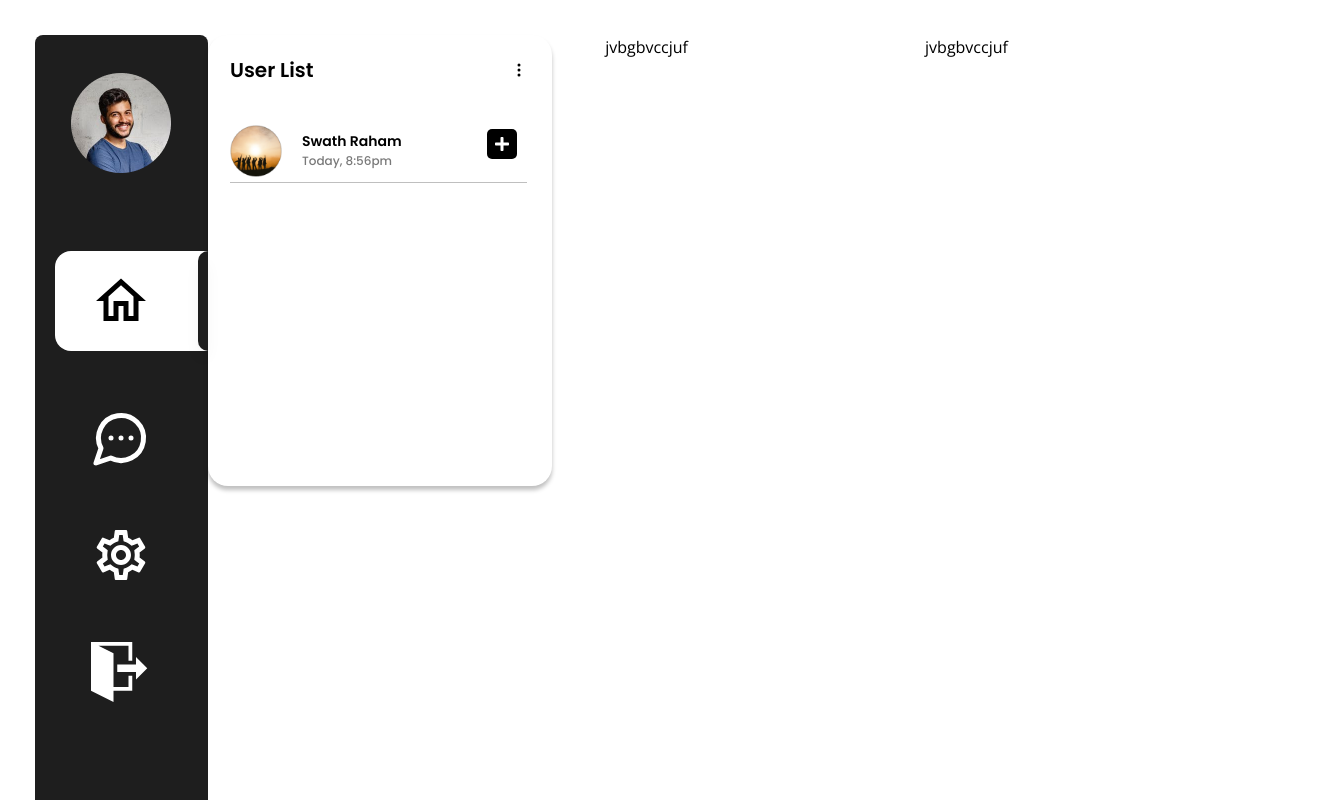
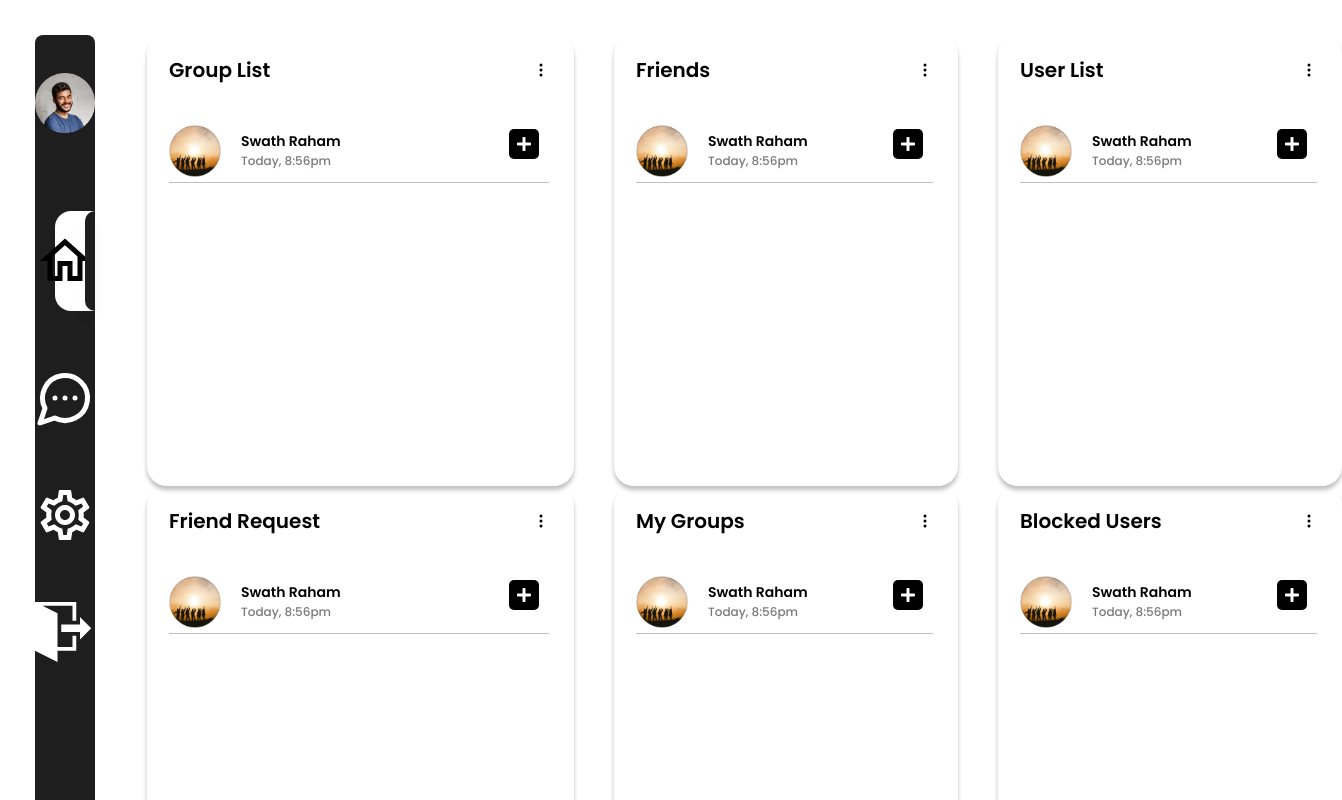
Before and after one commit to SourovKarmokar/One_Piece-_chatting_apps, a React (Vite) app: page / in a window 1280 px wide. Shown: the top 800 px of the page, 1342 px wide, since content can reach past the window. Built offline with nearby package versions, Linux system fonts and the light colour scheme; no server answers; sample sign-in values are in the browser's storage.

Commit message:
Components

```diff
--- /dev/null
+++ b/src/components/BlockUser/BlcokUser.jsx
@@ -0,0 +1,51 @@
+import React from 'react';
+import { BsThreeDotsVertical } from 'react-icons/bs';
+import { FaPlus } from 'react-icons/fa';
+import user from "../../assets/user.png"
+
+const BlockUser = () => {
+  return (
+    <div className="w-[344px] h-[451px] pt-[20px] pl-[22px] pb-[70px] pr-[25px] rounded-[20px] shadow-[0_4px_4px_rgba(0,0,0,0.25)] font-primary">
+      <div className="flex items-center justify-between mb-[34px]">
+        <h1 className="font-poppins font-semibold text-black text-[20px]">
+          Blocked Users
+        </h1>
+        <BsThreeDotsVertical />
+      </div>
+
+      <div className=" overflow-y-auto h-[354px] pt-[10px]">
+
+
+        <div className="mb-[20px]">
+          <div className="flex h-[54px] justify-between border-b pb-[10px] border-black/25">
+            <div className="flex items-center">
+              <div
+                className="relative w-[52px] h-[52px] rounded-full bg-cover bg-center mr-[10px]"
+
+              >
+                <img src={user} alt="" />
+              </div>
+              <div className='ml-[10px]'>
+                <h2 className="font-primary font-semibold text-black text-[14px]">
+                  Swath Raham
+                </h2>
+                <p className="font-primary font-medium text-[#4D4D4D] opacity-75 text-[12px]">
+                  Today, 8:56pm
+                </p>
+              </div>
+            </div>
+
+            <div className="mr-[10px]">
+              <div className="flex size-[30px] bg-black rounded-[5px] justify-center items-center">
+                <FaPlus className="text-white" />
+              </div>
+            </div>
+          </div>
+        </div>
+      </div>
+    </div>
+
+  )
+}
+
+export default BlockUser
--- /dev/null
+++ b/src/components/FriendRequest/FriendRequest.jsx
@@ -0,0 +1,51 @@
+import React from 'react';
+import { BsThreeDotsVertical } from 'react-icons/bs';
+import { FaPlus } from 'react-icons/fa';
+import user from "../../assets/user.png"
+
+const FriendRequest = () => {
+  return (
+    <div className="w-[427px] h-[451px] pt-[20px] pl-[22px] pb-[70px] pr-[25px] rounded-[20px] shadow-[0_4px_4px_rgba(0,0,0,0.25)] font-primary">
+      <div className="flex items-center justify-between mb-[34px]">
+        <h1 className="font-poppins font-semibold text-black text-[20px]">
+          Friend Request
+        </h1>
+        <BsThreeDotsVertical />
+      </div>
+
+      <div className=" overflow-y-auto h-[354px] pt-[10px]">
+
+
+        <div className="mb-[20px]">
+          <div className="flex h-[54px] justify-between border-b pb-[10px] border-black/25">
+            <div className="flex items-center">
+              <div
+                className="relative w-[52px] h-[52px] rounded-full bg-cover bg-center mr-[10px]"
+
+              >
+                <img src={user} alt="" />
+              </div>
+              <div className='ml-[10px]'>
+                <h2 className="font-primary font-semibold text-black text-[14px]">
+                  Swath Raham
+                </h2>
+                <p className="font-primary font-medium text-[#4D4D4D] opacity-75 text-[12px]">
+                  Today, 8:56pm
+                </p>
+              </div>
+            </div>
+
+            <div className="mr-[10px]">
+              <div className="flex size-[30px] bg-black rounded-[5px] justify-center items-center">
+                <FaPlus className="text-white" />
+              </div>
+            </div>
+          </div>
+        </div>
+      </div>
+    </div>
+
+  )
+}
+
+export default FriendRequest
--- /dev/null
+++ b/src/components/Friends/Friends.jsx
@@ -0,0 +1,51 @@
+import React from 'react';
+import { BsThreeDotsVertical } from 'react-icons/bs';
+import { FaPlus } from 'react-icons/fa';
+import user from "../../assets/user.png"
+
+const Friends = () => {
+  return (
+    <div className="w-[344px] h-[451px] pt-[20px] pl-[22px] pb-[70px] pr-[25px] rounded-[20px] shadow-[0_4px_4px_rgba(0,0,0,0.25)] font-primary">
+      <div className="flex items-center justify-between mb-[34px]">
+        <h1 className="font-poppins font-semibold text-black text-[20px]">
+          Friends
+        </h1>
+        <BsThreeDotsVertical />
+      </div>
+
+      <div className=" overflow-y-auto h-[354px] pt-[10px]">
+
+
+        <div className="mb-[20px]">
+          <div className="flex h-[54px] justify-between border-b pb-[10px] border-black/25">
+            <div className="flex items-center">
+              <div
+                className="relative w-[52px] h-[52px] rounded-full bg-cover bg-center mr-[10px]"
+
+              >
+                <img src={user} alt="" />
+              </div>
+              <div className='ml-[10px]'>
+                <h2 className="font-primary font-semibold text-black text-[14px]">
+                  Swath Raham
+                </h2>
+                <p className="font-primary font-medium text-[#4D4D4D] opacity-75 text-[12px]">
+                  Today, 8:56pm
+                </p>
+              </div>
+            </div>
+
+            <div className="mr-[10px]">
+              <div className="flex size-[30px] bg-black rounded-[5px] justify-center items-center">
+                <FaPlus className="text-white" />
+              </div>
+            </div>
+          </div>
+        </div>
+      </div>
+    </div>
+
+  )
+}
+
+export default Friends
--- /dev/null
+++ b/src/components/GroupList/GroupList.jsx
@@ -0,0 +1,51 @@
+import React from 'react';
+import { BsThreeDotsVertical } from 'react-icons/bs';
+import { FaPlus } from 'react-icons/fa';
+import user from "../../assets/user.png"
+
+const GroupList = () => {
+  return (
+    <div className="w-[427px] h-[451px] pt-[20px] pl-[22px] pb-[70px] pr-[25px] rounded-[20px] shadow-[0_4px_4px_rgba(0,0,0,0.25)] font-primary">
+      <div className="flex items-center justify-between mb-[34px]">
+        <h1 className="font-poppins font-semibold text-black text-[20px]">
+          Group List
+        </h1>
+        <BsThreeDotsVertical />
+      </div>
+
+      <div className=" overflow-y-auto h-[354px] pt-[10px]">
+
+
+        <div className="mb-[20px]">
+          <div className="flex h-[54px] justify-between border-b pb-[10px] border-black/25">
+            <div className="flex items-center">
+              <div
+                className="relative w-[52px] h-[52px] rounded-full bg-cover bg-center mr-[10px]"
+
+              >
+                <img src={user} alt="" />
+              </div>
+              <div className='ml-[10px]'>
+                <h2 className="font-primary font-semibold text-black text-[14px]">
+                  Swath Raham
+                </h2>
+                <p className="font-primary font-medium text-[#4D4D4D] opacity-75 text-[12px]">
+                  Today, 8:56pm
+                </p>
+              </div>
+            </div>
+
+            <div className="mr-[10px]">
+              <div className="flex size-[30px] bg-black rounded-[5px] justify-center items-center">
+                <FaPlus className="text-white" />
+              </div>
+            </div>
+          </div>
+        </div>
+      </div>
+    </div>
+
+  )
+}
+
+export default GroupList
--- /dev/null
+++ b/src/components/MyGroup/MyGroup.jsx
@@ -0,0 +1,51 @@
+import React from 'react';
+import { BsThreeDotsVertical } from 'react-icons/bs';
+import { FaPlus } from 'react-icons/fa';
+import user from "../../assets/user.png"
+
+const MyGroup = () => {
+  return (
+    <div className="w-[344px] h-[451px] pt-[20px] pl-[22px] pb-[70px] pr-[25px] rounded-[20px] shadow-[0_4px_4px_rgba(0,0,0,0.25)] font-primary">
+      <div className="flex items-center justify-between mb-[34px]">
+        <h1 className="font-poppins font-semibold text-black text-[20px]">
+          My Groups
+        </h1>
+        <BsThreeDotsVertical />
+      </div>
+
+      <div className=" overflow-y-auto h-[354px] pt-[10px]">
+
+
+        <div className="mb-[20px]">
+          <div className="flex h-[54px] justify-between border-b pb-[10px] border-black/25">
+            <div className="flex items-center">
+              <div
+                className="relative w-[52px] h-[52px] rounded-full bg-cover bg-center mr-[10px]"
+
+              >
+                <img src={user} alt="" />
+              </div>
+              <div className='ml-[10px]'>
+                <h2 className="font-primary font-semibold text-black text-[14px]">
+                  Swath Raham
+                </h2>
+                <p className="font-primary font-medium text-[#4D4D4D] opacity-75 text-[12px]">
+                  Today, 8:56pm
+                </p>
+              </div>
+            </div>
+
+            <div className="mr-[10px]">
+              <div className="flex size-[30px] bg-black rounded-[5px] justify-center items-center">
+                <FaPlus className="text-white" />
+              </div>
+            </div>
+          </div>
+        </div>
+      </div>
+    </div>
+
+  )
+}
+
+export default MyGroup
--- a/src/pages/Home.jsx
+++ b/src/pages/Home.jsx
@@ -4,6 +4,11 @@ import { useSelector } from 'react-redux';
 import { useNavigate } from 'react-router';
 import { getAuth, onAuthStateChanged } from 'firebase/auth';
 import UserList from '../components/UserList/UserList';
+import GroupList from '../components/GroupList/GroupList';
+import FriendRequest from '../components/FriendRequest/FriendRequest';
+import Friends from '../components/Friends/Friends';
+import BlockUser from '../components/BlockUser/BlcokUser';
+import MyGroup from '../components/MyGroup/MyGroup';
 
 
 
@@ -46,11 +51,19 @@ if(loading){
             <div className='w-[186px]'>
               <Sidebar />
             </div>
-            <div className='w-[427px]'>
+            <div className='w-[427px] ml-13'>
+              <GroupList />
+              <FriendRequest />
+            </div>
+            <div className='w-[344px] ml-10'>
+              <Friends />
+              <MyGroup />
+
+            </div>
+            <div className='w-[344px] ml-10'>
               <UserList />
+              <BlockUser />
             </div>
-            <div className='w-[344px]'>jvbgbvccjuf</div>
-            <div className='w-[344px]'>jvbgbvccjuf</div>
           </div>
            :
           <p > PLEASE VERIFY YOUR EMAIL </p>
```
